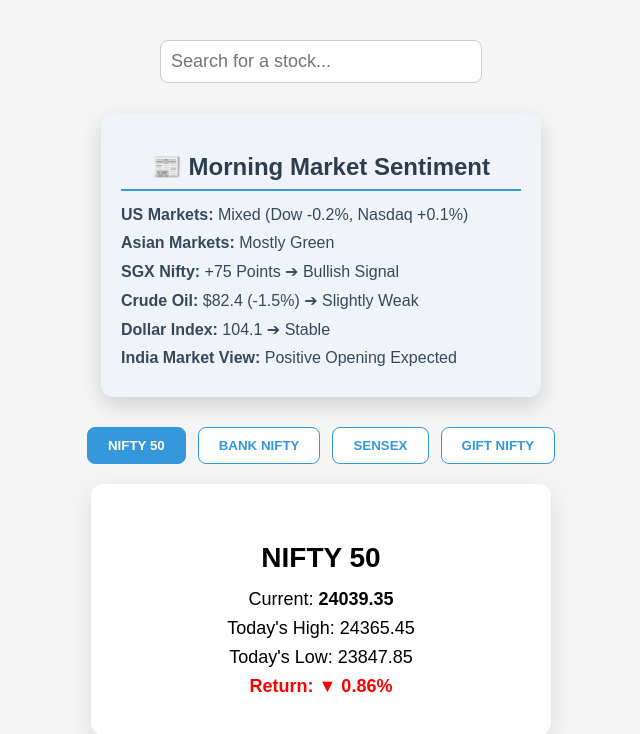
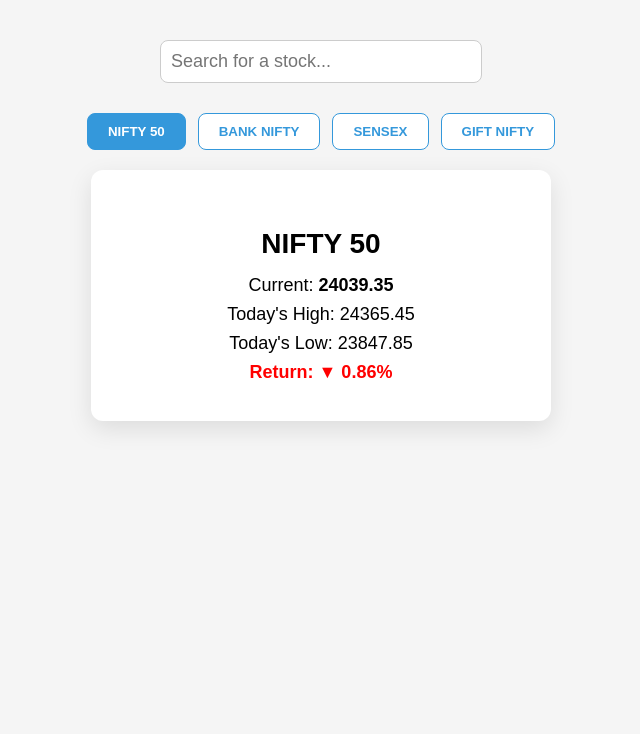
Before and after one commit to MrTradeBuddy/stock-analysis, a FastAPI app: page / in a window 1280 px wide. Shown: the top 734 px of the page, without its empty margins (319-959 px from the left). Run offline with FastAPI, Linux system fonts and the light colour scheme.

Commit message:
Update index.html

```diff
--- a/templates/index.html
+++ b/templates/index.html
@@ -12,29 +12,6 @@
 <div class="search-container">
     <input type="text" id="searchBox" placeholder="Search for a stock...">
     <div class="suggestions" id="suggestions"></div>
-</div>
-
-<!-- Sentiment Section -->
-<div class="sentiment-card">
-    <h2>📰 Morning Market Sentiment</h2>
-    <div class="sentiment-item">
-        <span class="sentiment-title">US Markets:</span> Mixed (Dow -0.2%, Nasdaq +0.1%)
-    </div>
-    <div class="sentiment-item">
-        <span class="sentiment-title">Asian Markets:</span> Mostly Green
-    </div>
-    <div class="sentiment-item">
-        <span class="sentiment-title">SGX Nifty:</span> +75 Points ➔ Bullish Signal
-    </div>
-    <div class="sentiment-item">
-        <span class="sentiment-title">Crude Oil:</span> $82.4 (-1.5%) ➔ Slightly Weak
-    </div>
-    <div class="sentiment-item">
-        <span class="sentiment-title">Dollar Index:</span> 104.1 ➔ Stable
-    </div>
-    <div class="sentiment-item">
-        <span class="sentiment-title">India Market View:</span> Positive Opening Expected
-    </div>
 </div>
 
 <!-- Market Tabs -->
```
